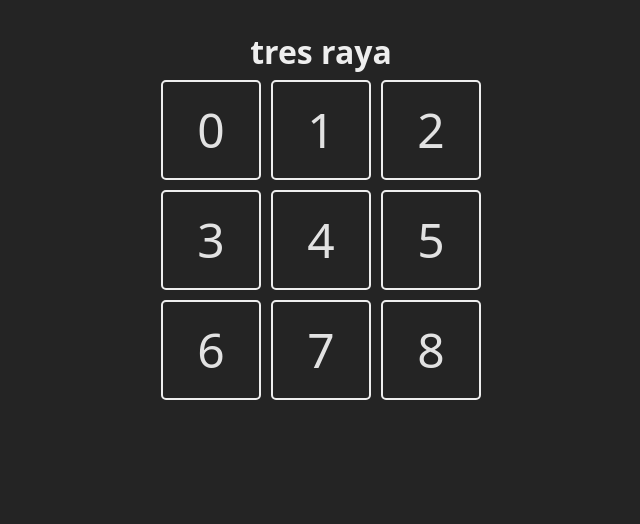
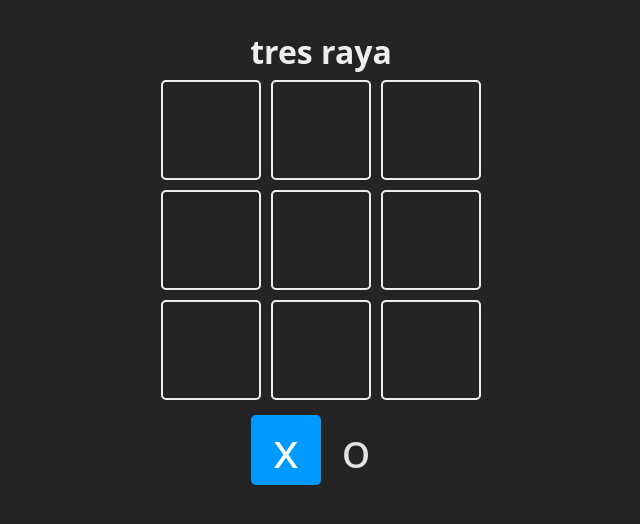
Before and after one commit to Noelia2000/ProyectoNOELIA_ARGOTE_CENTRAL, a React (Vite) app in the folder ProjectTresEnRaya/: page / in a window 1280 px wide. Shown: the top 524 px of the page, without its empty margins (319-959 px from the left). Built offline with nearby package versions, Linux system fonts and the light colour scheme.

Commit message:
added the change of thunders

```diff
--- a/ProjectTresEnRaya/src/App.jsx
+++ b/ProjectTresEnRaya/src/App.jsx
@@ -1,19 +1,39 @@
+import { useState } from "react"
+
 const TURNS={
 X:'x',
 O:'o'
 }
 
-const board = Array(9).fill(null)
 
-const Square =({ children, updateBoard, index})=>{
+
+const Square =({ children, isSelected, updateBoard, index})=>{
+  const className=`square ${isSelected ? 'is-selected' : ''}`
+  const handleClick=()=>{
+    updateBoard()
+  }
   return(
-    <div className="square" >
+    <div onClick={handleClick} className={className} >
     {children}
     </div>
   )
 }
 
 function App() {
+
+  const [board, setBoard]= useState
+  (Array(9).fill(null)
+)
+
+ const[turn, setTurn]= useState(TURNS.X)
+
+ const updateBoard=()=>{
+  const newTurn=turn===TURNS.X ? TURNS.O : TURNS.X
+  setTurn(newTurn)
+
+
+ }
+
   return (
     <main className="board">
       <h1> tres raya</h1>
@@ -24,13 +44,22 @@
               <Square
                 key={index}
                 index={index}
+                updateBoard={updateBoard}
                 >
-                  {index}
+                  {board [index]}
                 </Square>
               )
             })
           }
           </section>
+          <section className="turn">
+            <Square isSelected={turn === TURNS.X}>
+              {TURNS.X}
+              </Square>
+              <Square isSelected={turn === TURNS.O}>
+              {TURNS.O}
+              </Square>
+            </section>
           </main>
   )
 }
```
